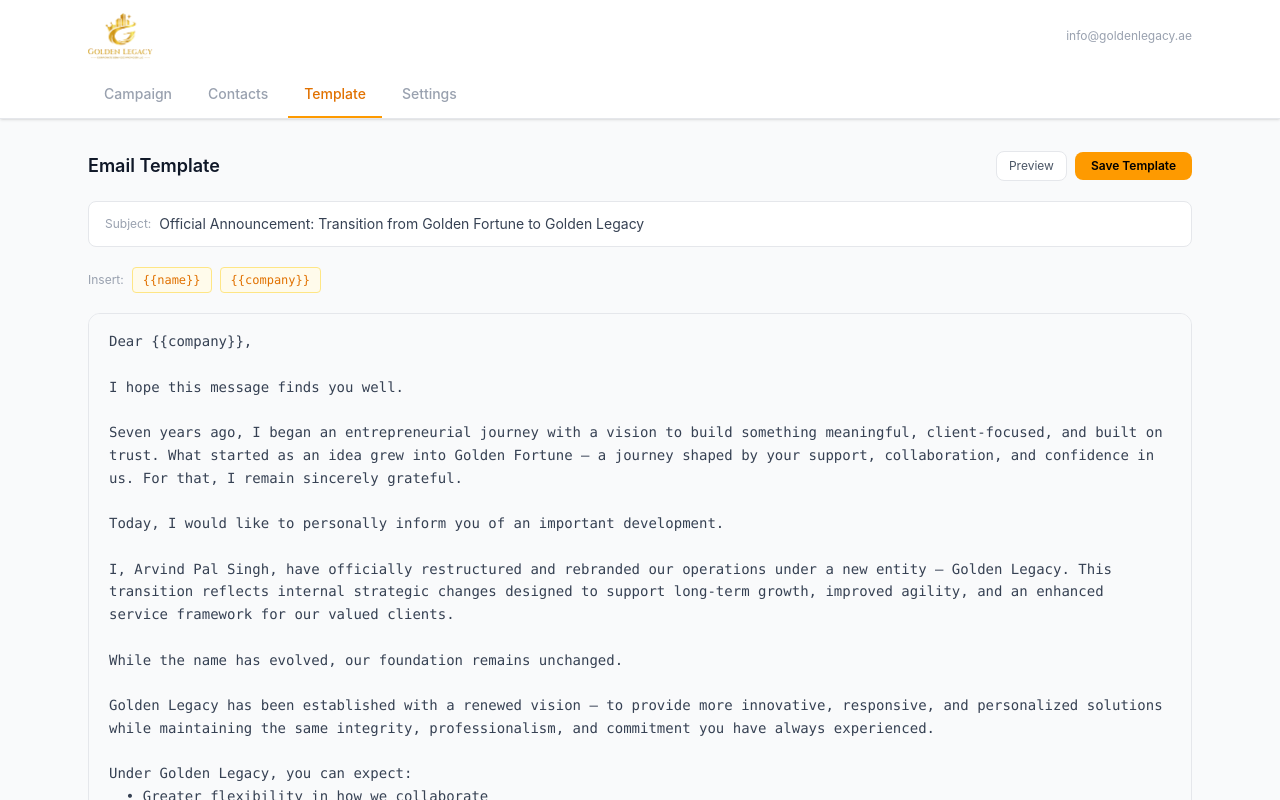
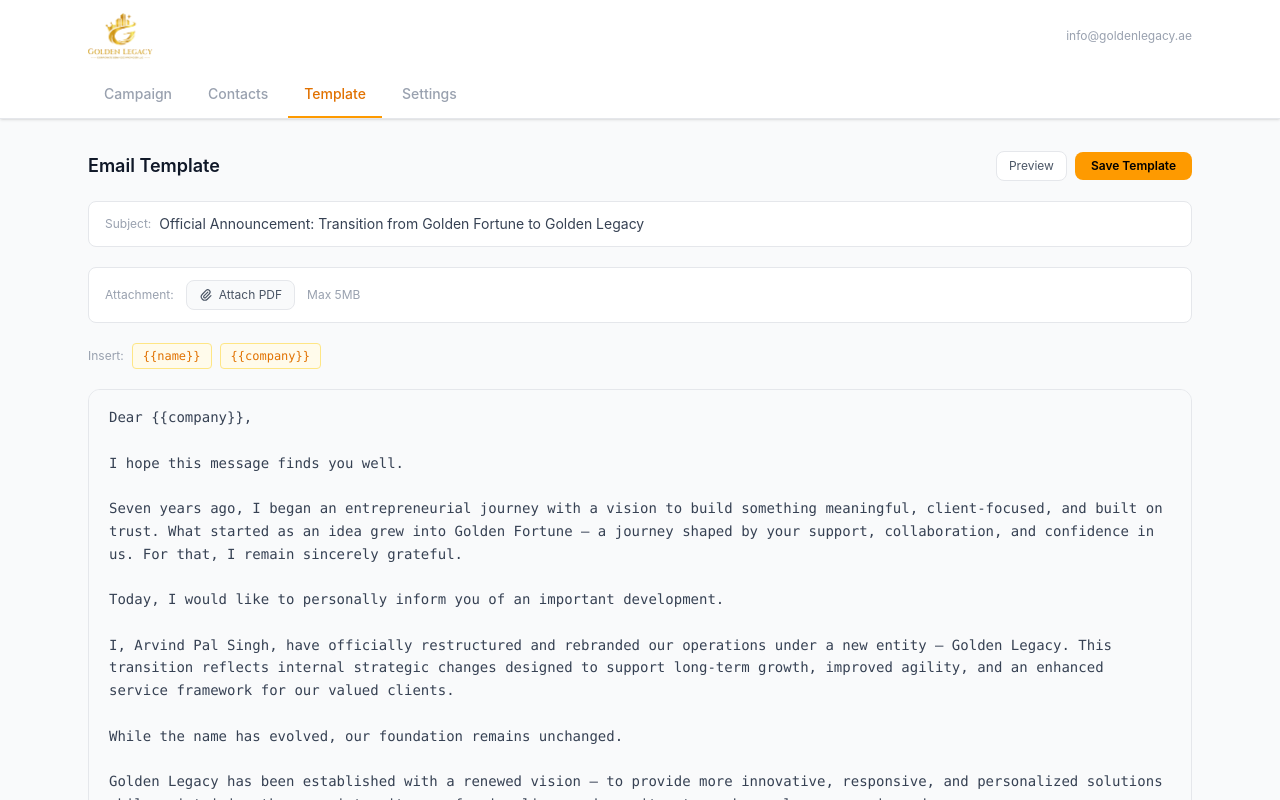
Before and after one commit to wreckingjoker/cold-emailing-goldenlegacy, a React (Vite) app: page / in a window 1280 px wide. Both pictures are taken after a click on the button "Template". Shown: the top 800 px of the page. Built offline with nearby package versions, Linux system fonts and the light colour scheme; no server answers.

Commit message:
added pdf option

```diff
--- a/src/App.jsx
+++ b/src/App.jsx
@@ -14,6 +14,8 @@
 
 export default function App() {
   const [activeTab, setActiveTab] = useState('campaign')
+  const [pdfBase64, setPdfBase64] = useState(null)
+  const [pdfName, setPdfName] = useState(null)
 
   return (
     <div className="min-h-screen bg-gray-50 text-gray-900 flex flex-col">
@@ -48,7 +50,7 @@
       <main className="flex-1 max-w-6xl mx-auto w-full px-6 py-8">
         {activeTab === 'campaign' && <CampaignTab />}
         {activeTab === 'contacts' && <ContactsTab />}
-        {activeTab === 'template' && <TemplateTab />}
+        {activeTab === 'template' && <TemplateTab pdfBase64={pdfBase64} pdfName={pdfName} setPdfBase64={setPdfBase64} setPdfName={setPdfName} />}
         {activeTab === 'settings' && <SettingsTab />}
       </main>
     </div>
--- a/src/api/n8n.js
+++ b/src/api/n8n.js
@@ -23,11 +23,11 @@
     body: JSON.stringify(settings),
   });
 
-export const saveTemplate = (template, subject) =>
+export const saveTemplate = (template, subject, attachmentBase64 = null, attachmentName = null) =>
   request('/webhook/template', {
     method: 'POST',
     headers: { 'Content-Type': 'application/json' },
-    body: JSON.stringify({ template, subject }),
+    body: JSON.stringify({ template, subject, attachmentBase64, attachmentName }),
   });
 
 export const sendNow = (intervalMinutes) =>
--- a/src/components/TemplateTab.jsx
+++ b/src/components/TemplateTab.jsx
@@ -45,7 +45,7 @@
 
 const DEFAULT_SUBJECT = 'Official Announcement: Transition from Golden Fortune to Golden Legacy'
 
-export default function TemplateTab() {
+export default function TemplateTab({ pdfBase64, pdfName, setPdfBase64, setPdfName }) {
   const [template, setTemplate] = useState(DEFAULT_TEMPLATE)
   const [subject, setSubject] = useState(DEFAULT_SUBJECT)
   const [previewName, setPreviewName] = useState('')
@@ -55,6 +55,7 @@
   const [toast, setToast] = useState(null)
   const [savedAt, setSavedAt] = useState(null)
   const textareaRef = useRef(null)
+  const fileInputRef = useRef(null)
 
   function showToast(msg, type = 'success') {
     setToast({ msg, type })
@@ -74,6 +75,27 @@
     }, 0)
   }
 
+  function handlePdfSelect(e) {
+    const file = e.target.files[0]
+    if (!file) return
+    if (file.size > 5 * 1024 * 1024) {
+      showToast('PDF must be under 5MB.', 'error')
+      return
+    }
+    const reader = new FileReader()
+    reader.onload = () => {
+      setPdfBase64(reader.result.split(',')[1])
+      setPdfName(file.name)
+    }
+    reader.readAsDataURL(file)
+    e.target.value = ''
+  }
+
+  function removePdf() {
+    setPdfBase64(null)
+    setPdfName(null)
+  }
+
   function validateTemplate(t) {
     const valid = ['{{name}}', '{{company}}']
     const found = t.match(/\{\{[^}]+\}\}/g) || []
@@ -89,7 +111,7 @@
     }
     setSaving(true)
     try {
-      await saveTemplate(template, subject)
+      await saveTemplate(template, subject, pdfBase64, pdfName)
       const ts = new Date().toLocaleString()
       setSavedAt(ts)
       showToast('Template saved to n8n.')
@@ -153,6 +175,45 @@
         />
       </div>
 
+      {/* PDF Attachment */}
+      <div className="flex items-center bg-white border border-gray-200 rounded-lg px-4 py-3 gap-3">
+        <span className="text-gray-400 text-xs whitespace-nowrap">Attachment:</span>
+        {pdfName ? (
+          <div className="flex items-center gap-2 flex-1 min-w-0">
+            <svg className="w-4 h-4 text-red-500 shrink-0" fill="currentColor" viewBox="0 0 20 20">
+              <path fillRule="evenodd" d="M4 4a2 2 0 012-2h4.586A2 2 0 0112 2.586L15.414 6A2 2 0 0116 7.414V16a2 2 0 01-2 2H6a2 2 0 01-2-2V4z" clipRule="evenodd" />
+            </svg>
+            <span className="text-sm text-gray-700 truncate">{pdfName}</span>
+            <button
+              onClick={removePdf}
+              className="ml-auto shrink-0 text-xs px-2 py-0.5 text-red-500 hover:text-red-700 border border-red-200 hover:border-red-400 rounded transition-colors"
+            >
+              Remove
+            </button>
+          </div>
+        ) : (
+          <button
+            onClick={() => fileInputRef.current?.click()}
+            className="text-xs px-3 py-1.5 bg-gray-50 hover:bg-gray-100 border border-gray-200 rounded-lg text-gray-600 transition-colors flex items-center gap-1.5"
+          >
+            <svg className="w-3.5 h-3.5" fill="none" stroke="currentColor" viewBox="0 0 24 24">
+              <path strokeLinecap="round" strokeLinejoin="round" strokeWidth={2} d="M15.172 7l-6.586 6.586a2 2 0 102.828 2.828l6.414-6.586a4 4 0 00-5.656-5.656l-6.415 6.585a6 6 0 108.486 8.486L20.5 13" />
+            </svg>
+            Attach PDF
+          </button>
+        )}
+        {!pdfName && (
+          <span className="text-gray-400 text-xs">Max 5MB</span>
+        )}
+        <input
+          ref={fileInputRef}
+          type="file"
+          accept=".pdf"
+          className="hidden"
+          onChange={handlePdfSelect}
+        />
+      </div>
+
       {/* Merge tag helpers */}
       <div className="flex items-center gap-2">
         <span className="text-gray-400 text-xs">Insert:</span>
```
